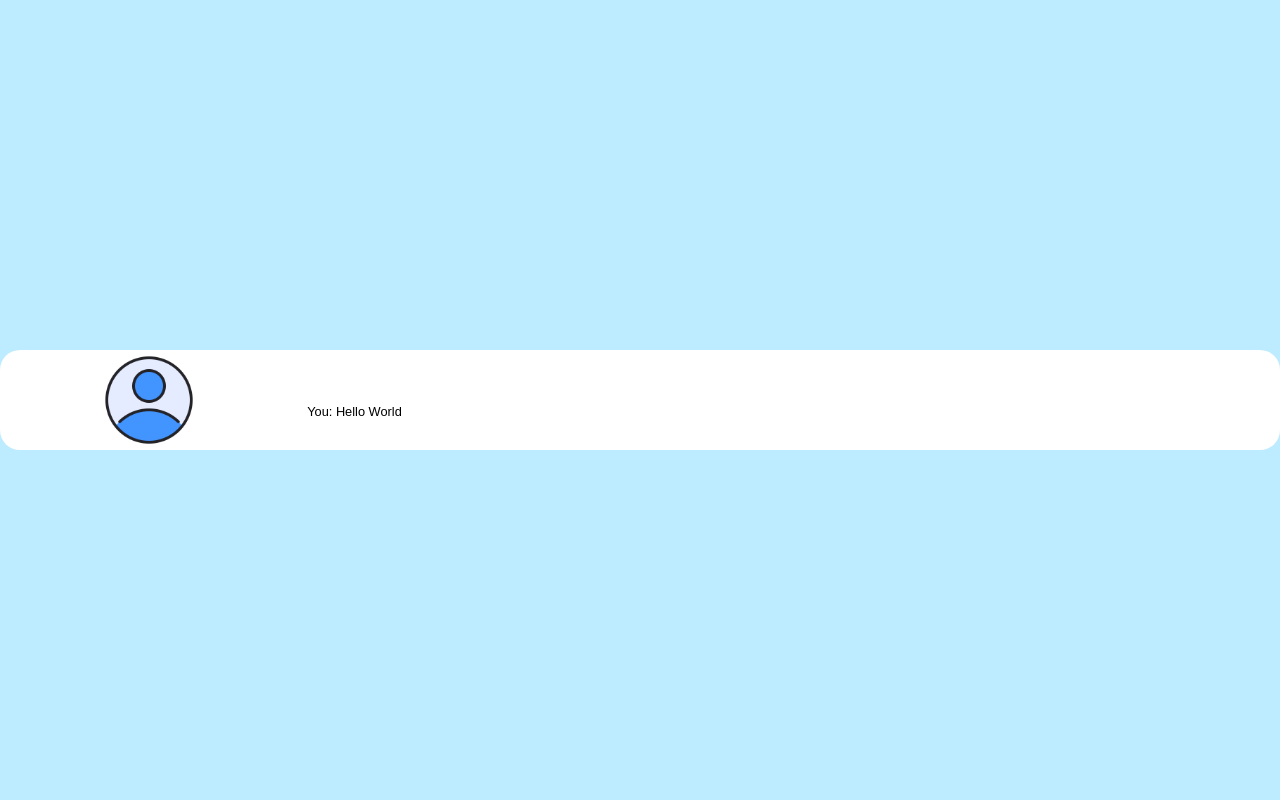
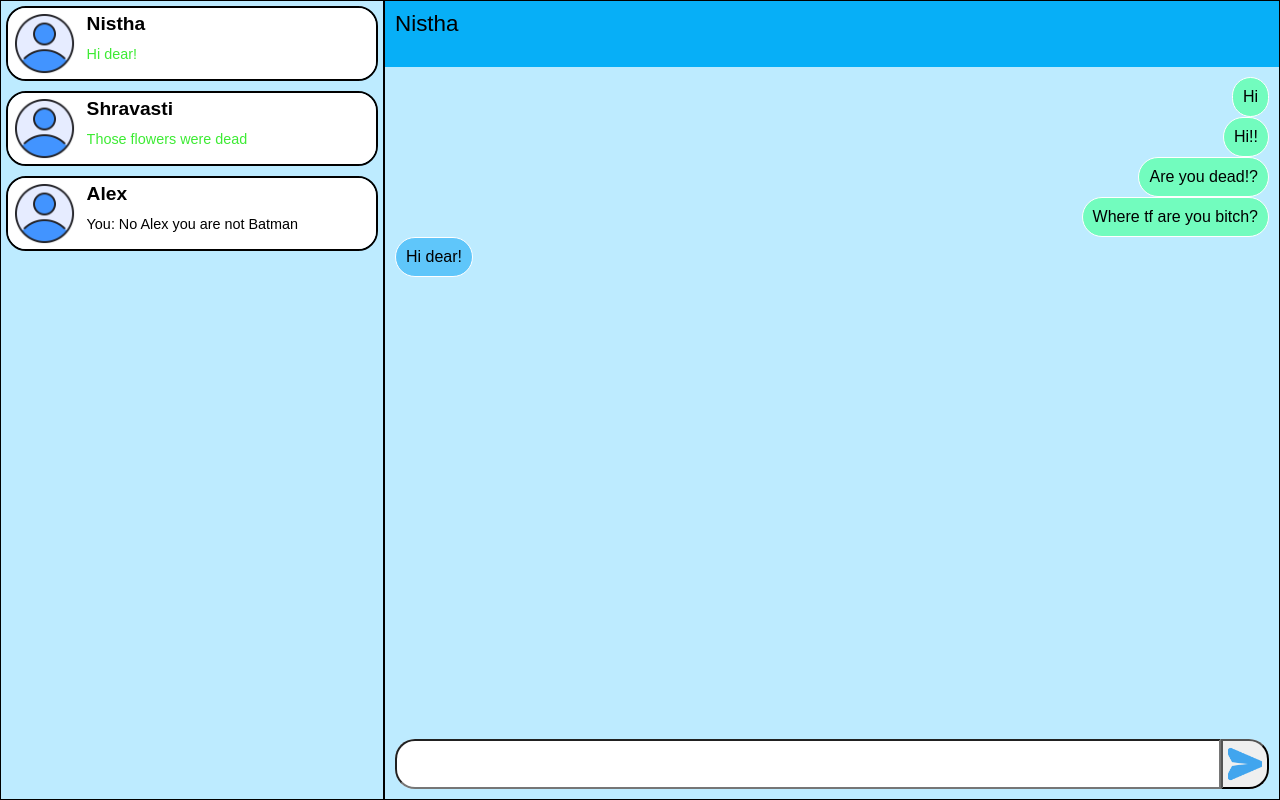
Before and after one commit to leo-v16/AI-People-Chat, a React (Vite) app: page / in a window 1280 px wide. Built offline with nearby package versions, Linux system fonts and the light colour scheme; a web font is replaced by a local one.

Commit message:
Firebase Added

```diff
--- a/package.json
+++ b/package.json
@@ -10,6 +10,8 @@
     "preview": "vite preview"
   },
   "dependencies": {
+    "dotenv": "^16.5.0",
+    "firebase": "^11.6.0",
     "react": "^19.0.0",
     "react-dom": "^19.0.0"
   },
--- a/src/App.jsx
+++ b/src/App.jsx
@@ -1,18 +1,35 @@
 import { useState } from 'react'
 import './App.css'
 import './components/SendBox/SendBox'
-import SendBox from './components/SendBox/SendBox'
-import MessageBubble from './components/MessageBubble/MessageBubble'
 import ChatBox from './components/ChatBox/ChatBox'
-import ChatPreview from './components/ChatPreview/ChatPreview'
+import ChatList from './components/ChatList/ChatList'
 
 function App() {
   const [count, setCount] = useState(0)
 
+  const chatList = [
+    {chatName: 'Nistha', lastMessage: 'Hi dear!', userIcon: false, sent: false},
+    {chatName: 'Shravasti', lastMessage: 'Those flowers were dead', userIcon: false, sent: false},
+    {chatName: 'Alex', lastMessage: 'No Alex you are not Batman', userIcon: false, sent: true},
+  ]
+
+  const messageList = [
+    {text: 'Hi', send: true},
+    {text: 'Hi!!', send: true},
+    {text: 'Are you dead!?', send: true},
+    {text: 'Where tf are you bitch?', send: true},
+    {text: 'Hi dear!', send: false},
+  ]
+
   return (
     <>
-    <div style={{width: '100dvw', height:'100dvh', backgroundColor:'#bdebff', display:'flex', justifyContent:'center', alignItems:'center'}}>
-      <ChatPreview/>
+    <div style={{width: '100dvw', height:'100dvh', backgroundColor:'#bdebff', display:'flex'}}>
+      <div style={{width: '30%', height: '100%'}}>
+        <ChatList chatList={chatList}/>
+      </div>
+      <div style={{width: '70%', height: '100%'}}>
+        <ChatBox name={'Nistha'}  messageList={messageList}/>
+      </div>
     </div>
     </>
   )
--- a/src/components/ChatBox/ChatBox.jsx
+++ b/src/components/ChatBox/ChatBox.jsx
@@ -1,18 +1,28 @@
 import SendBox from "../SendBox/SendBox"
 import MessageBubble from "../MessageBubble/MessageBubble"
 
-function ChatBox({name}) {
+function ChatBox({name, messageList}) {
+
+    const messageListView = messageList.map( (msg) => {
+        return (
+            <>
+                <div>
+                    <MessageBubble text={msg.text} send={msg.send} />
+                </div>
+            </>
+        )
+    })
 
     return (
         <>
-        <div  style={{width: '100%', height: '100%', backgroundColor: 'rgba(203, 242, 242, 0.3)', backdropFilter: 'blur(10px)', border: '1px solid black', display:'flex', flexDirection: 'column'}}>
-            <div style={{width: '100%', height: '50px', backgroundColor: '#07aff7', display: 'flex', justifyContent: 'left', padding: '10px', fontSize: '1.4rem', border: '1px solid white'}}>
+        <div  style={{width: '100%', height: '100%', backgroundColor: '#bdebff', border: '1px solid black', display:'flex', flexDirection: 'column'}}>
+            <div style={{width: '100%', height: '70px', backgroundColor: '#07aff7', display: 'flex', justifyContent: 'left', padding: '10px', fontSize: '1.4rem'}}>
                 {name}
             </div>
             <div style={{width: '100%', height: '100%', display: 'flex', flexDirection: 'column', padding: '10px'}}>
                 <div>
-                    <MessageBubble text='Hi How Are You?' send={false}/>
-                    <MessageBubble text='Hi I am doing Great! How are You!?' send={true}/>
+                    {messageListView}
+                    {/* <MessageBubble text={'Hello'} send={false} /> */}
                 </div>
                 <div style={{marginTop: 'auto'}}>
                     <SendBox/>
--- /dev/null
+++ b/src/components/ChatList/ChatList.jsx
@@ -0,0 +1,23 @@
+import ChatPreview from "../ChatPreview/ChatPreview"
+
+function ChatList({chatList}) {
+    const chatListView = chatList.map((chat) => {
+        return(
+        <>
+        <div style={{padding: '5px'}}>
+            <ChatPreview chatName={chat.chatName} lastMessage={chat.lastMessage} userIcon={chat.userIcon} sent={chat.sent}/>
+        </div>
+        </>
+        )
+    });
+
+    return (
+        <>
+        <div style={{width: '100%', height: '100%', border: '1px solid black', overflow: 'scroll', scrollbarWidth: 'none'}}>
+            {chatListView}
+        </div>
+        </>
+    )
+}
+
+export default ChatList
--- a/src/components/ChatPreview/ChatPreview.jsx
+++ b/src/components/ChatPreview/ChatPreview.jsx
@@ -1,18 +1,18 @@
 import defaultUserIcon from '../../../public/user.png'
 
-function ChatPreview({chatName, lastMessage, userIcon}) {
+function ChatPreview({chatName, lastMessage, userIcon, sent}) {
     return (
         <>
-        <div style={{width: '100%', height: '100px', display: 'flex', borderRadius: '20px', overflow: 'hidden'}}>
-            <div style={{width: '30%', height: '100%', backgroundColor: 'white', padding: '5px'}}>
-                <img style={{width: '100%', height: '100%', objectFit: 'contain'}} src={defaultUserIcon} alt="" />
+        <div style={{width: '100%', height: '75px', display: 'flex', borderRadius: '20px', overflow: 'hidden', border: '2px solid black'}}>
+            <div style={{width: '20%', height: '100%', backgroundColor: 'white', padding: '5px'}}>
+                <img style={{width: '100%', height: '100%', objectFit: 'contain'}} src={(userIcon)? userIcon : defaultUserIcon} alt="" />
             </div>
-            <div style={{width: '100%', height: '100%', display: 'flex', flexDirection: 'column'}}>
-                <div style={{width: '100%', height: '60px', backgroundColor: 'white', padding: '15px'}}>
+            <div style={{width: '80%', height: '100%', display: 'flex', flexDirection: 'column'}}>
+                <div style={{width: '100%', height: '60px', backgroundColor: 'white', padding: '5px'}}>
                     <p style={{fontSize: '1.2rem', fontWeight: '600'}}>{chatName}</p>
                 </div>
-                <div style={{width: '100%', height: '100%', backgroundColor: 'white', padding: '10px'}}>
-                    <p style={{fontSize: '0.8rem', fontWeight: '50'}}>{'You: Hello World'}</p>
+                <div style={{width: '100%', height: '100%', backgroundColor: 'white', padding: '5px'}}>
+                    <p style={{fontSize: '0.9rem', fontWeight: '100', color: (sent)? 'black':'#3deb34', whiteSpace: 'nowrap', overflow: 'hidden', textOverflow: 'ellipsis'}}>{((sent)? 'You: ': '') + lastMessage}</p>
                 </div>
             </div>
         </div>
```
Also changed, not shown: firebase.config.mjs (added, +21 -0 lines), 2 other files (tests, documents, lock files or other folders).
